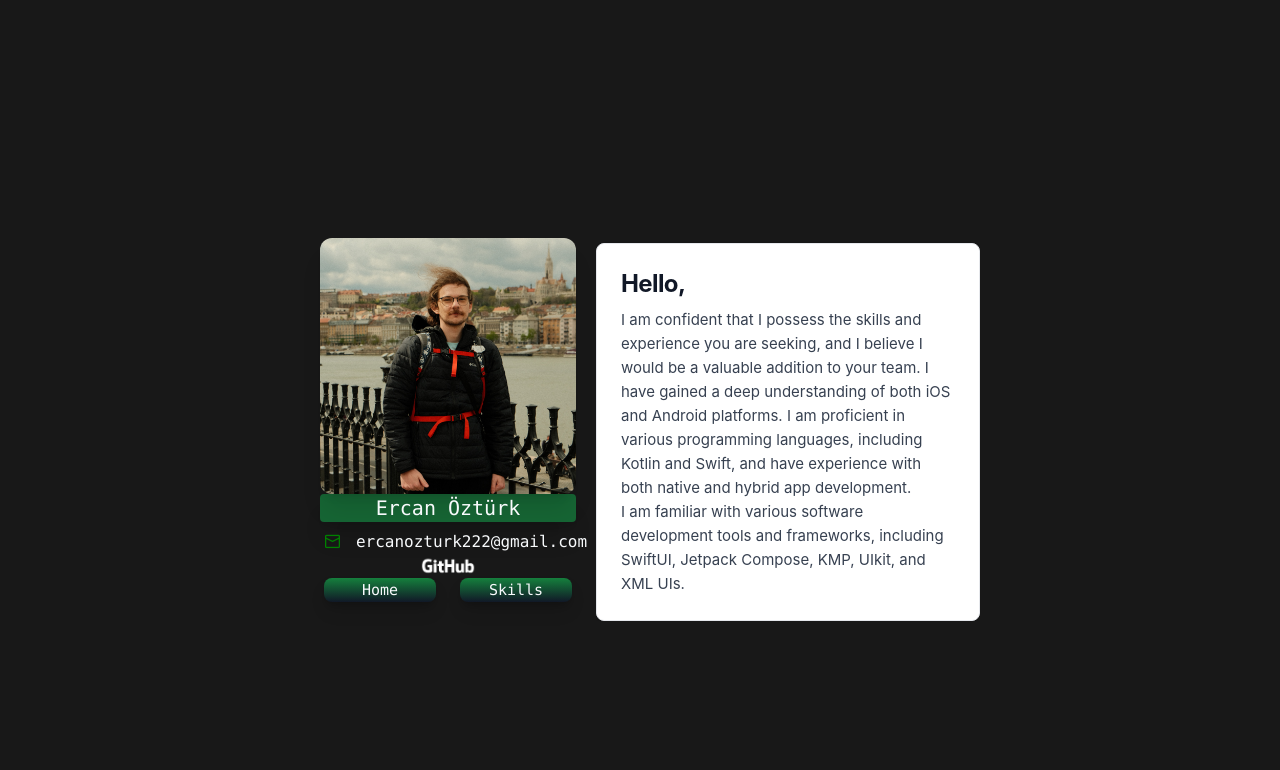
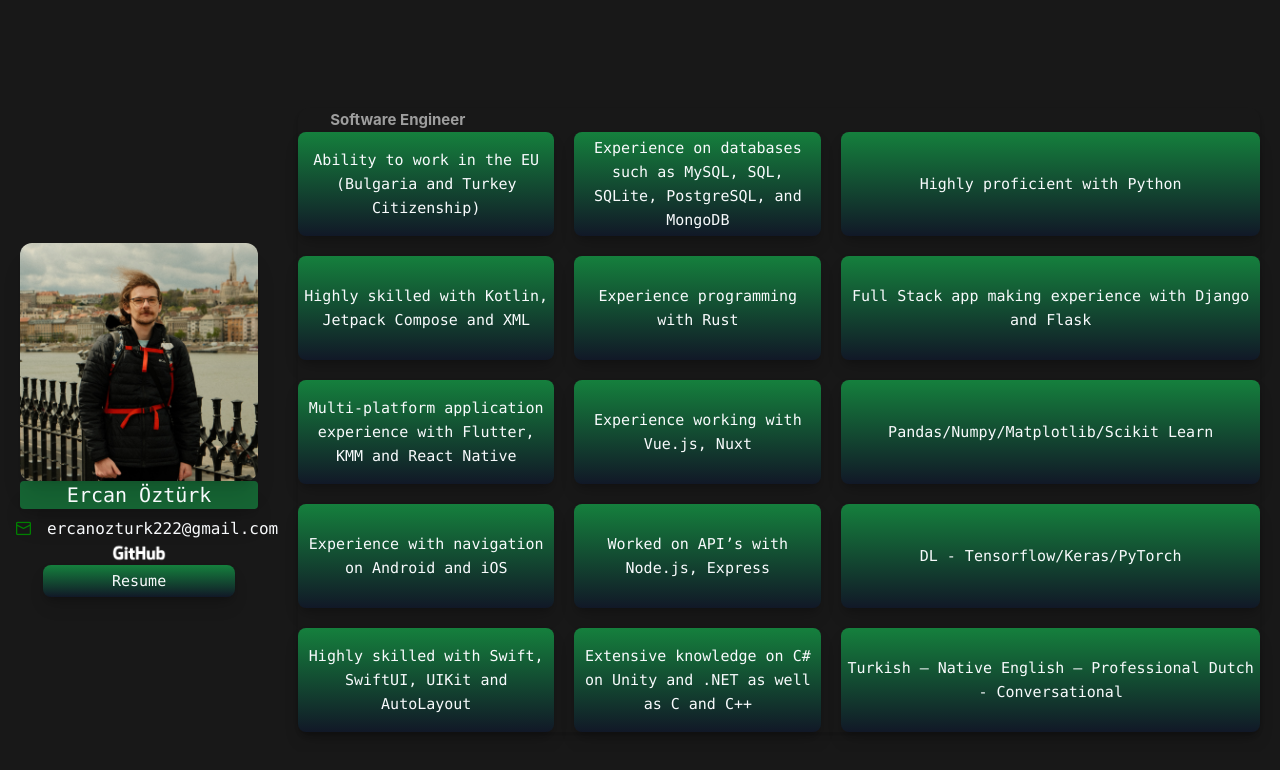
Before and after one commit to Ercan-Ozturk/ercan-ozturk-resume, a Vue app: page / in a window 1280 px wide. Shown: the top 770 px of the page. Built offline with nearby package versions, Linux system fonts and the light colour scheme.

Commit message:
New resume pdf viewer and baseview changes

```diff
--- a/src/App.vue
+++ b/src/App.vue
@@ -5,25 +5,8 @@ import InfoCard from "./components/InfoCard.vue";
 </script>
 
 <template>
+  <!-- <RouterView /> -->
   <div class="flex h-screen justify-center">
-    <div
-      class="flex flex-col md:flex-row items-center content mt-10 align-middle"
-    >
-      <div class="flex flex-col">
-        <ProfileInfo />
-        <nav class="flex flex-row justify-center gap-6 w-full px-6">
-          <RouterLink to="/" class="w-1/2">
-            <InfoCard> Home </InfoCard>
-          </RouterLink>
-          <RouterLink to="/about" class="w-1/2">
-            <InfoCard> Skills </InfoCard>
-          </RouterLink>
-        </nav>
-      </div>
-
-      <div class="overflow-auto">
-        <RouterView />
-      </div>
-    </div>
+    <RouterView />
   </div>
 </template>
--- a/src/components/InfoCard.vue
+++ b/src/components/InfoCard.vue
@@ -13,7 +13,7 @@ defineProps({
 
 <template>
   <div
-    class="content-center bg-gradient-to-t from-gray-900 to-green-700 rounded-lg shadow-lg drop-shadow-lg relative text-center"
+    class="content-center bg-gradient-to-t p-1 from-gray-900 to-green-700 rounded-lg shadow-lg drop-shadow-lg relative text-center"
   >
     <div class="text-slate-50 font-mono antialiased">
       <slot> </slot>
--- a/src/router/index.js
+++ b/src/router/index.js
@@ -1,14 +1,16 @@
 import { createRouter, createWebHistory } from "vue-router";
 import AboutView from "../views/AboutView.vue";
 import HomeView from "../views/HomeView.vue";
+import ResumeView from "@/views/ResumeView.vue";
+import BaseView from "@/views/BaseView.vue";
 
 const router = createRouter({
   history: createWebHistory(import.meta.env.BASE_URL),
   routes: [
     {
       path: "/",
-      name: "home",
-      component: HomeView,
+      name: "base",
+      component: BaseView,
     },
     {
       path: "/about",
@@ -18,6 +20,11 @@ const router = createRouter({
       // which is lazy-loaded when the route is visited.
       component: () => import("../views/AboutView.vue"),
     },
+    {
+      path: "/resume",
+      component: ResumeView,
+      name: "cv",
+    },
   ],
 });
 
--- /dev/null
+++ b/src/views/BaseView.vue
@@ -0,0 +1,27 @@
+<script setup lang="ts">
+import ProfileInfo from "@/components/ProfileInfo.vue";
+import AboutView from "./AboutView.vue";
+import InfoCard from "@/components/InfoCard.vue";
+</script>
+
+<template>
+  <div
+    class="flex flex-col md:flex-row items-center content mt-10 align-middle"
+  >
+    <div class="flex flex-col">
+      <ProfileInfo />
+      <nav class="flex flex-row justify-center gap-6 w-full px-6">
+        <!--         <RouterLink to="/home" class="w-1/2">
+          <InfoCard> Home </InfoCard>
+        </RouterLink>
+        <RouterLink to="/about" class="w-1/2">
+          <InfoCard> Skills </InfoCard>
+        </RouterLink> -->
+        <RouterLink to="/resume" class="w-10/12">
+          <InfoCard> Resume </InfoCard>
+        </RouterLink>
+      </nav>
+    </div>
+    <div class="overflow-auto"><AboutView /></div>
+  </div>
+</template>
--- a/src/views/HomeView.vue
+++ b/src/views/HomeView.vue
@@ -3,7 +3,7 @@ import InfoCard from "@/components/InfoCard.vue";
 </script>
 
 <template>
-  <div class="pt-6">
+  <div class="relative">
     <a
       href="#"
       class="block max-w-sm p-6 bg-white border border-gray-200 rounded-lg shadow dark:bg-gray-800 dark:border-gray-700"
--- /dev/null
+++ b/src/views/ResumeView.vue
@@ -0,0 +1,9 @@
+<template>
+  <div>
+    <embed style="width: 100vw; height: 100vh" :src="pdf" />
+  </div>
+</template>
+
+<script setup>
+import pdf from "@/assets/ErcanOzturk_CV.pdf";
+</script>
```
Also changed, not shown: 1 other file (tests, documents, lock files or other folders).
